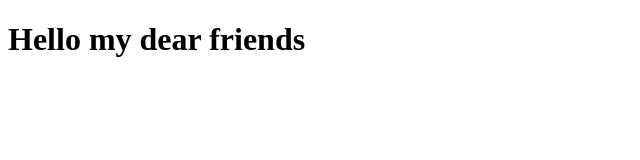
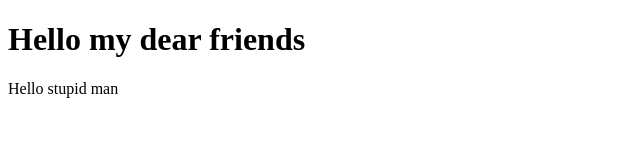
Before and after one commit to Ilia-Pohorielov/MyProject, a plain HTML site: page index.html in a window 1280 px wide. Shown: the whole page, without its empty margins (0-640 px from the left). Drawn offline with Linux system fonts and the light colour scheme.

Commit message:
Update index.html

```diff
--- a/index.html
+++ b/index.html
@@ -7,5 +7,6 @@
 </head>
 <body>
 	<h1>Hello my dear friends</h1>
+	<p>Hello stupid man</p>
 </body>
 </html>
```
